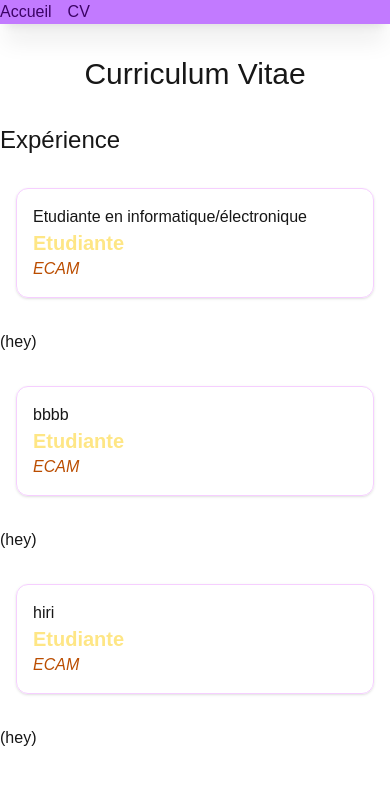
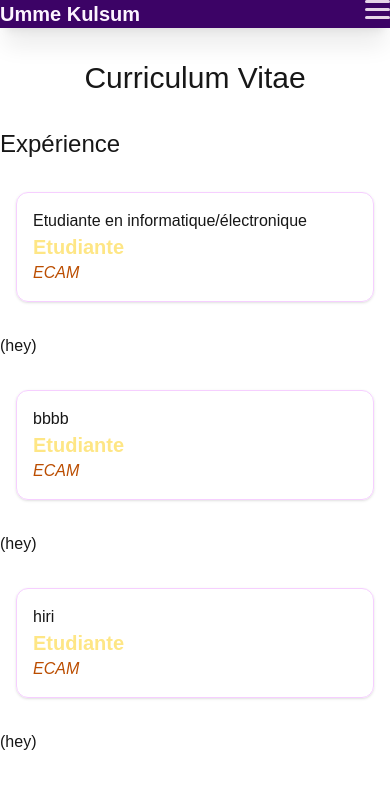
Before and after one commit to Kulsum22156/Portefolio, a Next.js app: page /CV in a window 390 px wide. Shown: the top 788 px of the page. Built offline with nearby package versions, Linux system fonts and the light colour scheme.

Commit message:
Ouverture/fermeture du menu burger et son affichage

```diff
--- a/app/components/Navbar.tsx
+++ b/app/components/Navbar.tsx
@@ -1,6 +1,6 @@
-
+"use client";
 import Link from "next/link";
-import {type ReactNode} from "react";
+import {useState, type ReactNode} from "react";
 
 type NavLinkProps = {
     href : string
@@ -17,22 +17,28 @@ function NavLink (props: NavLinkProps) {
 
 //création du menu hamburger
 function HamburgerMenu({onClick}: {onClick: () => void}) {
-    return(<div className="flex-col gap-[5px] cursor-pointer md:hidden"
+    return(<div className="flex flex-col gap-[5px] cursor-pointer md:hidden"
         id="hamburgermenu"
         onClick={onClick}>
-            <span className="w-[25px] h-[3px] bg-[#66366d] rounded-xs"></span>
-            <span className="w-[25px] h-[3px] bg-[#66366d] rounded-xs"></span>
-            <span className="w-[25px] h-[3px] bg-[#66366d] rounded-xs"></span>
+            <span className="w-[25px] h-[3px] bg-[#e6d5e8] rounded-xs"></span>
+            <span className="w-[25px] h-[3px] bg-[#e6d5e8] rounded-xs"></span>
+            <span className="w-[25px] h-[3px] bg-[#e6d5e8] rounded-xs"></span>
         </div>
-    )
+    );
 }
 export default function Navbar() {
-  return (
-    <nav className = "bg-purple-400 text-purple-950 shadow-xl">
-        <ul className = "container mx-auto flex gap-4">
-            <li><Link href="/">Accueil</Link></li>
-            <li><Link href="/CV">CV</Link></li>
-        </ul>
-    </nav>
+
+    const [isOpen, setIsOpen] = useState(false);
+    return (
+        <nav className = "bg-purple-950 text-purple-50 shadow-xl">
+            <div className="flex text-xl justify-between font-bold text-fuchsia-50">
+                <div className="text-xl font-bold ">Umme Kulsum</div>
+                <HamburgerMenu onClick={() => setIsOpen(!isOpen)}/></div>
+            <ul className = {`container mx-auto flex gap-4
+            ${isOpen? "flex" : "hidden"} justify-center md:flex md:flex-col md:gap-4 md:mt-0`}>
+                <li><Link href="/">Accueil</Link></li>
+                <li><Link href="/CV">CV</Link></li>
+            </ul>
+        </nav>
   )
 }
```
